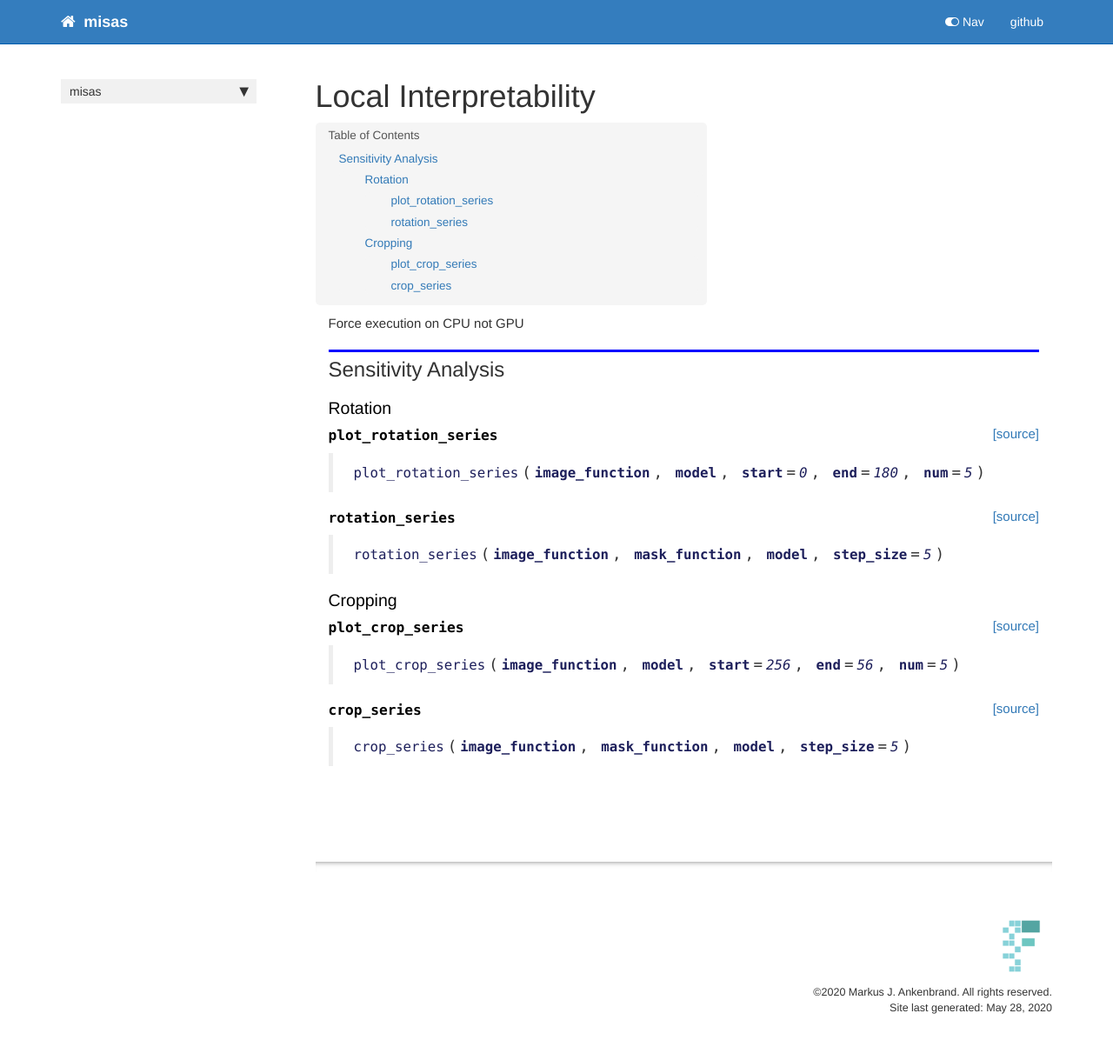
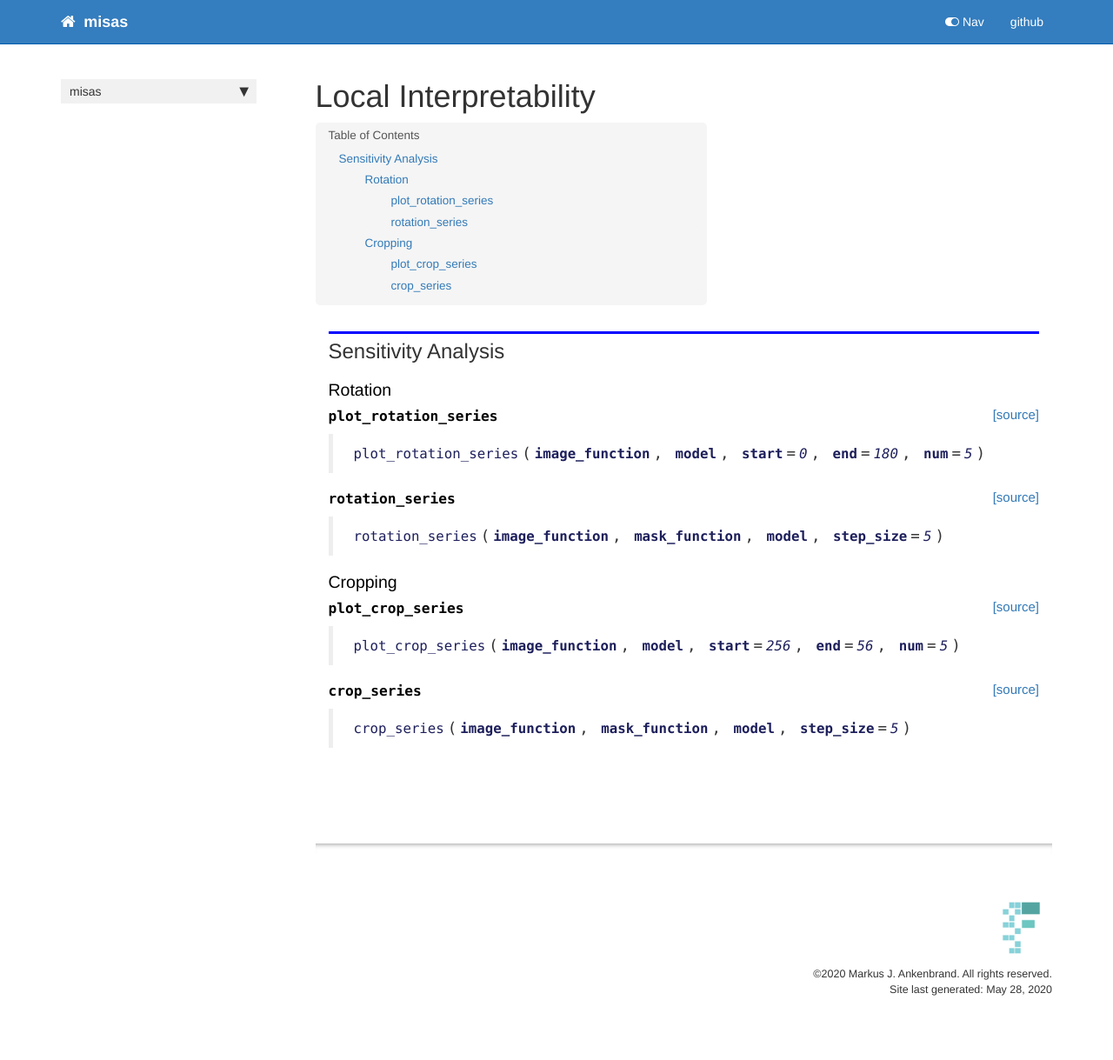
Before and after one commit to chfc-cmi/misas, a Jekyll site: the page built from docs/local_interpret.html, in a window 1280 px wide. Shown: the whole page at 87% size. Built offline with Jekyll 4.4.1, drawn with Linux system fonts in a browser that asks for light colours; nearby versions of some CDN libraries; comment, search, counter and statistics services are not loaded; after the commit the page ends 1198 px from its top, so only the background shows below that.

Commit message:
Remove CPU/GPU part

```diff
--- a/docs/local_interpret.html
+++ b/docs/local_interpret.html
@@ -27,13 +27,6 @@ sidebar: home_sidebar
 </div>
     {% endraw %}
 
-<div class="cell border-box-sizing text_cell rendered"><div class="inner_cell">
-<div class="text_cell_render border-box-sizing rendered_html">
-<p>Force execution on CPU not GPU</p>
-
-</div>
-</div>
-</div>
 <div class="cell border-box-sizing text_cell rendered"><div class="inner_cell">
 <div class="text_cell_render border-box-sizing rendered_html">
 <h2 id="Sensitivity-Analysis">Sensitivity Analysis<a class="anchor-link" href="#Sensitivity-Analysis"> </a></h2>
```
Also changed, not shown: 1 other file.
